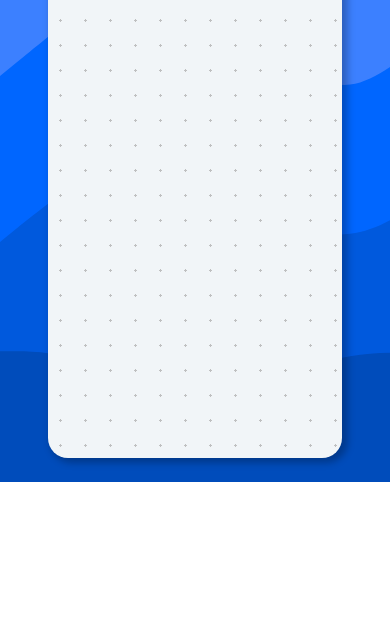
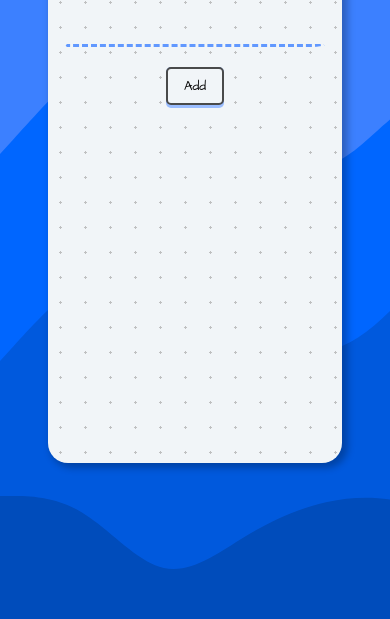
Before and after one commit to desainaitik24/To-Do-List-React, a React app: page / in a window 390 px wide. Shown: the part 241-860 px from the top of the page. Built offline with nearby package versions, Linux system fonts and the light colour scheme.

Commit message:
responsive version updated

```diff
--- a/public/index.html
+++ b/public/index.html
@@ -1,12 +1,14 @@
 <!DOCTYPE html>
 <html lang="en">
   <head>
+    <meta charset="UTF-8" />
+    <meta name="viewport" content="width=device-width, initial-scale=1.0" />
+    <link
+    href="https://fonts.googleapis.com/css?family=Architects+Daughter&display=swap"
+    rel="stylesheet"
+    />
+    <link rel="shortcut icon" href="favicon.ico" type="image/x-icon" />
     <title>To Do List</title>
-    <link
-      href="https://fonts.googleapis.com/css?family=Architects+Daughter&display=swap"
-      rel="stylesheet"
-    />
-    <link rel="shortcut icon" href="favicon.ico" type="image/x-icon">
   </head>
 
   <body>
--- a/src/components/App.css
+++ b/src/components/App.css
@@ -2,7 +2,7 @@ body {
   background: url(assets/stacked-waves-haikei.svg);
   background-repeat: no-repeat;
   background-size: cover;
-  min-height: 70vh;
+  min-height: 100vh;
   padding: 1rem;
   box-sizing: border-box;
   display: flex;
@@ -74,12 +74,12 @@ body {
   border: 2px solid hsl(198, 1%, 29%);
 }
 
-.delete{
+.delete {
   background: none;
   border: none;
 }
 
-img{
+img {
   height: 1.3rem;
 }
 
@@ -90,8 +90,9 @@ li {
 }
 
 @media (min-width: 481px) and (max-width: 769px) {
-  body{
+  body {
     background: url(assets/stacked-waves-haikei-tablet.svg);
+    background-size: cover;
   }
   .container {
     min-height: 75vh;
@@ -100,9 +101,12 @@ li {
   }
 }
 
-@media (max-width: 500px) {
+@media (max-width: 480px) {
+  body {
+    background: url(assets/stacked-waves-haikei-tablet.svg);
+  }
   .container {
-    min-height: 80vh;
+    min-height: 65vh;
     min-width: 60vw;
     max-width: 80vw;
   }
```
